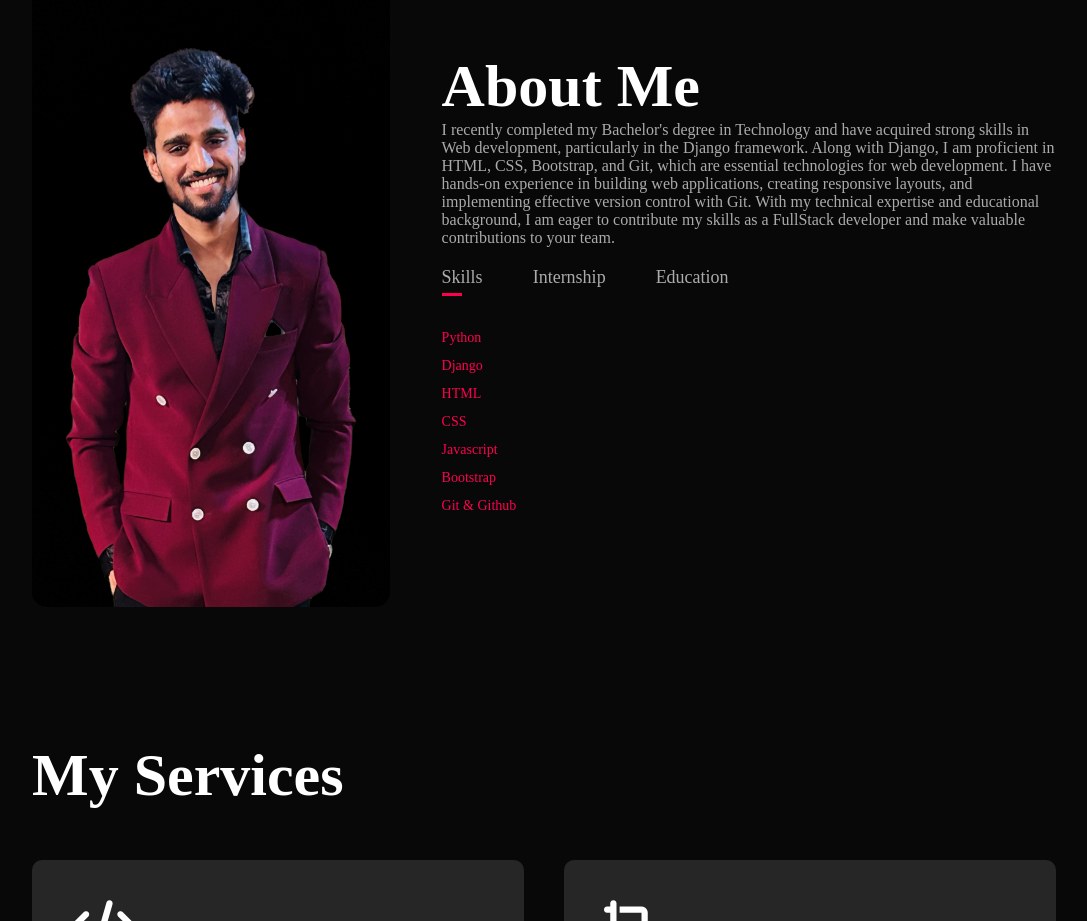
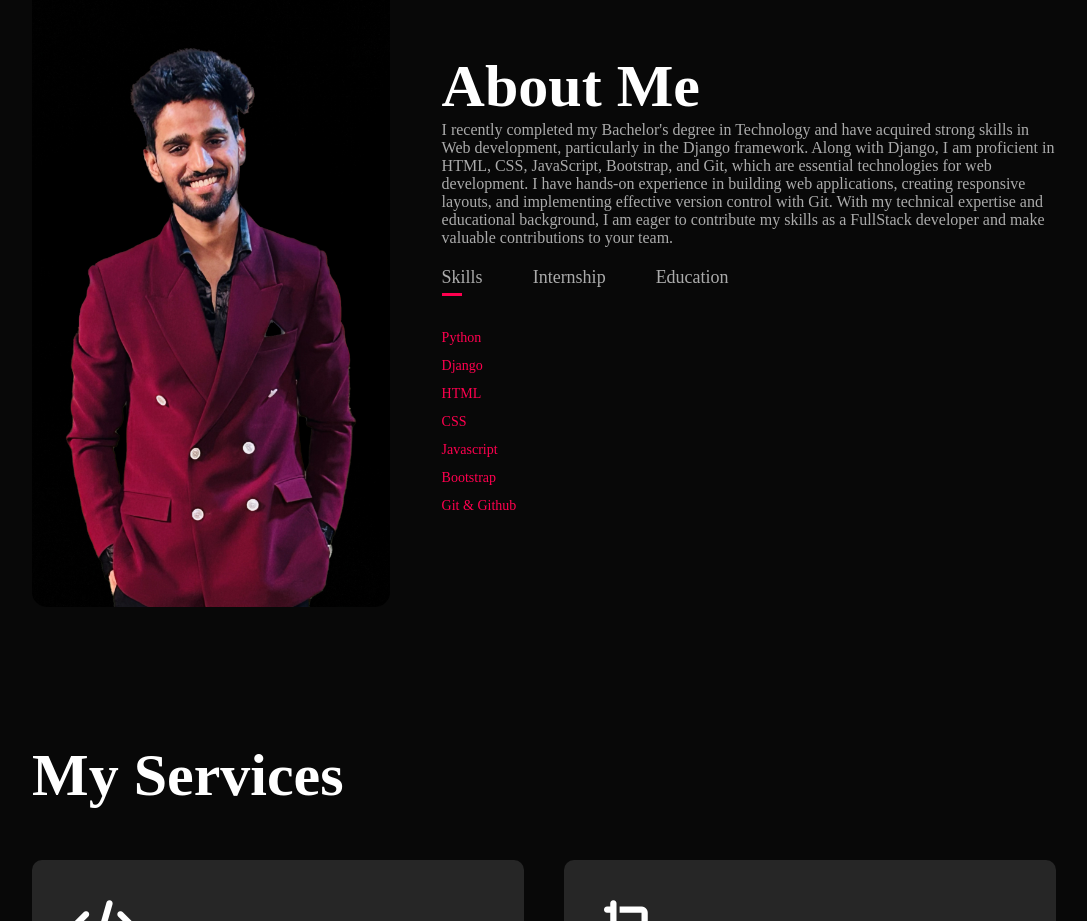
Before and after one commit to Tarunkumar05/Portfolio, a plain HTML site: page index.html in a window 1280 px wide. Shown: the part 920-1841 px from the top of the page, without its empty margins (96-1183 px from the left). Drawn offline with Linux system fonts and the light colour scheme.

Commit message:
Update index.html

```diff
--- a/index.html
+++ b/index.html
@@ -46,7 +46,7 @@
             <div class="about-col-2">
                 <h1 class="sub-title">About Me</h1>
                 <p>  I recently completed my Bachelor's degree in Technology and have acquired strong skills in Web development,
-                     particularly in the Django framework. Along with Django, I am proficient in HTML, CSS, Bootstrap, and Git, which are essential technologies for web development.
+                     particularly in the Django framework. Along with Django, I am proficient in HTML, CSS, JavaScript, Bootstrap, and Git, which are essential technologies for web development.
                       I have hands-on experience in building web applications, creating responsive layouts, and implementing effective version control with Git.
                        With my technical expertise and educational background, I am eager to contribute my skills as a FullStack developer and make valuable contributions to your team.</p>
                 <div class="tab-titles">
```
